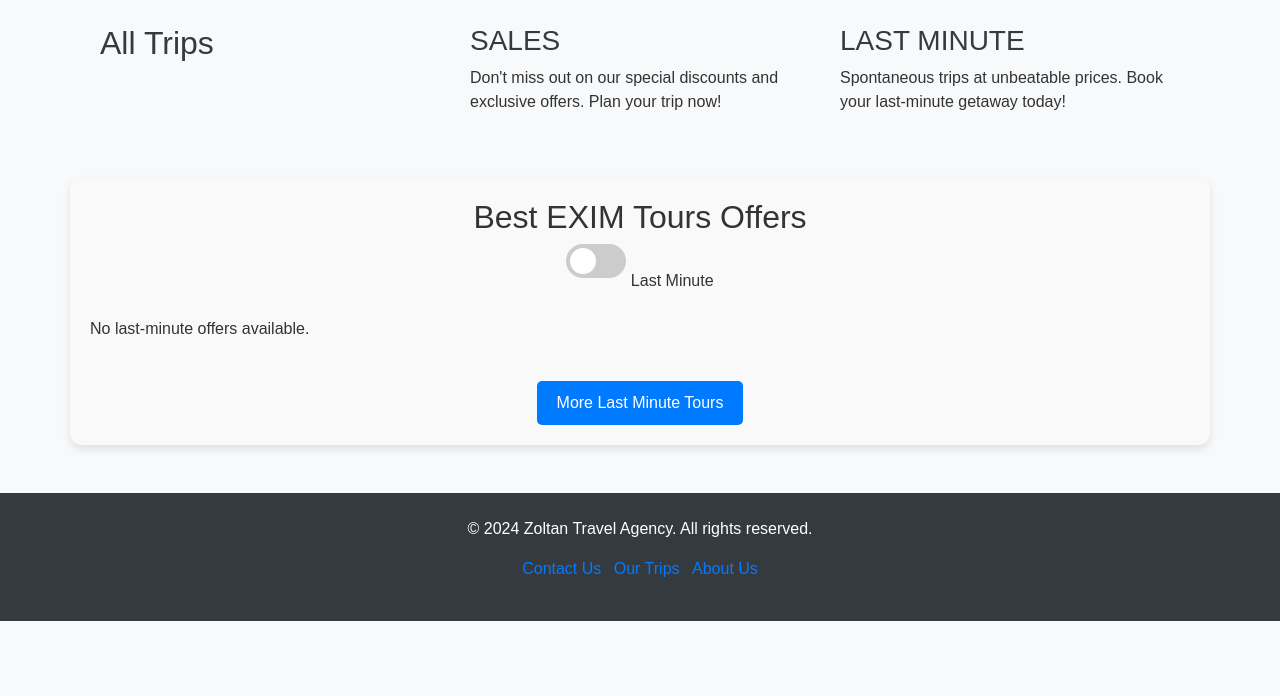
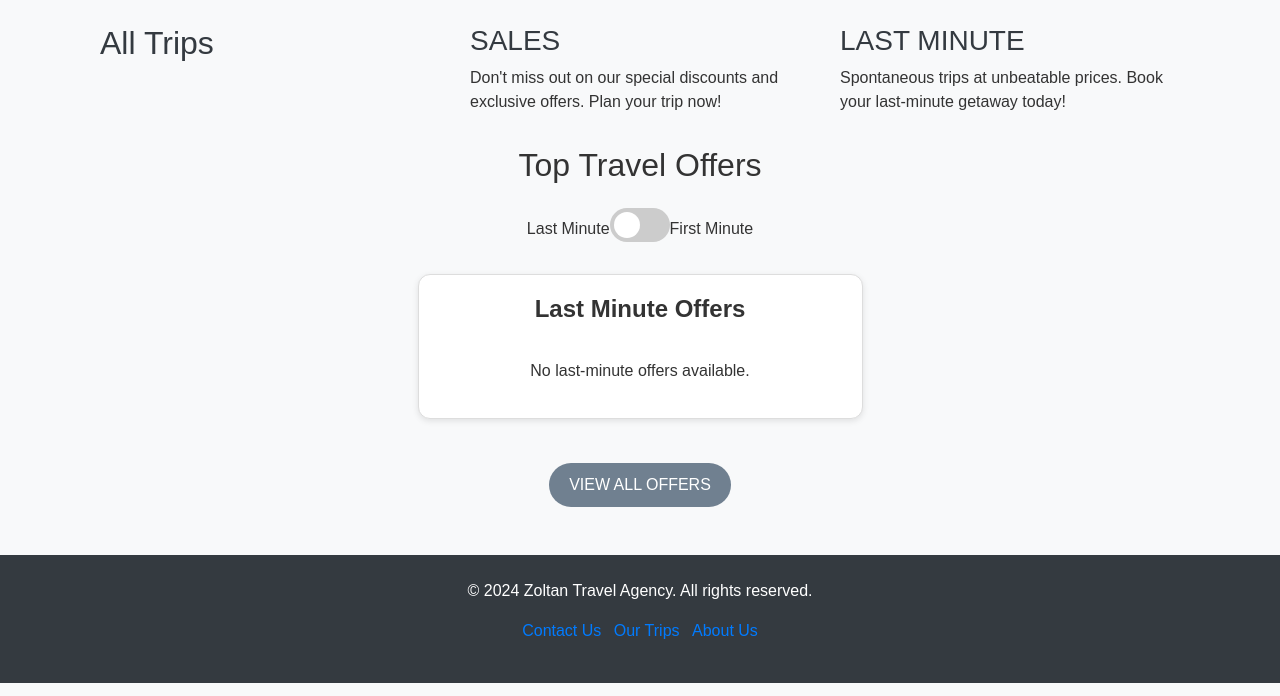
Before and after one commit to ZoltronPy/CS05, a Django app: page /trips/ in a window 1280 px wide. Shown: the part 104-800 px from the top of the page. Run offline with Django 5.2, Linux system fonts and the light colour scheme; data that the repository does not hold is empty; some libraries are stand-ins or nearby versions.

Commit message:
nová tlačítka, nový offer seznam na konci v base .

```diff
--- a/static/css.css
+++ b/static/css.css
@@ -76,6 +76,22 @@ input[type="number"]:focus, input[type="date"]:focus, select:focus {
     font-size: 1rem;
     border-radius: 25px; /* Zakulacení pro konzistentní vzhled */
     text-align: center;
+}
+
+.btn-primary {
+    background-color: #708090 !important; /* Modrá barva pro tlačítka */
+    border: none;
+    color: white;
+    padding: 10px 20px;
+    font-size: 1rem;
+    border-radius: 5px;
+    text-decoration: none;
+    transition: background-color 0.3s ease, box-shadow 0.3s ease;
+}
+
+.btn-primary:hover {
+    background-color: #5a6a77 !important; /* Tmavší odstín */
+    box-shadow: 0 4px 8px rgba(0, 0, 0, 0.2);
 }
 
 .submit-btn {
@@ -139,19 +159,122 @@ input[type="number"]:focus, input[type="date"]:focus, select:focus {
     font-size: 1.2rem;
 }
 
+.switch {
+    position: relative;
+    display: inline-block;
+    width: 60px;
+    height: 34px;
+}
+
+.switch input {
+    display: none;
+}
+
+.slider {
+    position: absolute;
+    cursor: pointer;
+    top: 0;
+    left: 0;
+    right: 0;
+    bottom: 0;
+    background-color: #ccc;
+    transition: 0.4s;
+    border-radius: 34px;
+}
+
+.slider:before {
+    position: absolute;
+    content: "";
+    height: 26px;
+    width: 26px;
+    left: 4px;
+    bottom: 4px;
+    background-color: white;
+    transition: 0.4s;
+    border-radius: 50%;
+}
+
+input:checked + .slider {
+    background-color: #708090; /* Nahrazeno novým odstínem */
+}
+
+input:checked + .slider:before {
+    transform: translateX(26px);
+}
+
+/* Responsive improvements for offers section */
+@media (max-width: 200px) {
+    .offer-item {
+        flex-direction: column;
+        align-items: flex-start;
+    }
+
+    .text-danger {
+        font-size: 1rem;
+    }
+
+    .btn-primary {
+        padding: 8px 15px;
+        font-size: 0.9rem;
+    }
+}
+
+.offers-section .row {
+    justify-content: center; /* Flexbox centrování */
+    text-align: center;      /* Zarovnání textu na střed */
+}
+.offers-section {
+    padding: 20px 20px;
+    background-color: #f9f9f9;
+    border-radius: 2px;
+    box-shadow: 0 4px 10px rgba(0, 0, 0, 0.1);
+}
+
+.offer-box {
+    background-color: #ffffff;
+    border: 1px solid #ddd;
+    border-radius: 12px;
+    padding: 20px;
+    margin-bottom: 20px;
+    box-shadow: 0 2px 6px rgba(0, 0, 0, 0.1);
+    transition: transform 0.3s ease, box-shadow 0.3s ease;
+}
+
+.offer-box:hover {
+    transform: translateY(-5px);
+    box-shadow: 0 6px 12px rgba(0, 0, 0, 0.2);
+}
+
+.offer-box h4 {
+    font-size: 1.5rem;
+    font-weight: bold;
+    color: #333;
+    margin-bottom: 20px;
+}
+
+.list-group-item {
+    border: none;
+    padding: 15px 20px;
+    font-size: 1rem;
+    transition: background-color 0.3s ease;
+}
+
+.list-group-item:hover {
+    background-color: #f0f0f0;
+}
+
 .btn-primary {
-    background-color: #007bff;
-    border: none;
+    background-color: #0066cc;
     color: white;
     padding: 10px 20px;
     font-size: 1rem;
-    border-radius: 5px;
-    text-decoration: none;
+    border-radius: 25px;
+    text-transform: uppercase;
     transition: background-color 0.3s ease, box-shadow 0.3s ease;
 }
 
 .btn-primary:hover {
-    background-color: #0056b3;
+    background-color: #004d99;
     box-shadow: 0 4px 8px rgba(0, 0, 0, 0.2);
 }
 
--- a/static/homepage.css
+++ b/static/homepage.css
@@ -350,3 +350,8 @@ footer .info-box p {
 section .row { /* Cílíme na mřížku s kartami v sekci */
     margin-top: 1rem; /* Upravte hodnotu dle potřeby */
 }
+
+.offers-section .row {
+    justify-content: center; /* Flexbox centrování */
+    text-align: center;      /* Zarovnání textu na střed */
+}
--- a/templates/base.html
+++ b/templates/base.html
@@ -1,13 +1,6 @@
+{% load static %}
 <!DOCTYPE html>
-{% load static %}
-
-<html
-    {% if LANGUAGE_CODE %}
-        lang="{{ LANGUAGE_CODE }}"
-    {% else %}
-        lang="en"
-    {% endif %}
->
+<html lang="{{ LANGUAGE_CODE|default:'en' }}">
 <head>
     <meta charset="utf-8">
     <meta name="viewport" content="width=device-width, initial-scale=1">
@@ -25,11 +18,9 @@
     <link rel="stylesheet" href="https://cdnjs.cloudflare.com/ajax/libs/font-awesome/5.15.4/css/all.min.css">
 
     <!-- Favicon -->
-    <link rel="icon" href="{% static 'favicon.ico' %}" type="image/x-icon">
+    <link rel="icon" href="{% static 'favicon.ico' %}" type="image/x-icon" alt="Favicon">
 </head>
-
 <body class="bg-light">
-
     <!-- Navbar Section -->
     {% include "navbar.html" %}
 
@@ -69,64 +60,98 @@
     <!-- Main Content Section -->
     <div class="container mt-4">
         {% block content %}
-        <!-- Content will be injected here -->
         {% endblock %}
     </div>
 
    <!-- Offers Section -->
 {% block offers %}
-    <section class="offers-section container mt-5">
-        <h2 class="text-center">Best EXIM Tours Offers</h2>
-        <div class="text-center mb-4">
+<section class="container my-3 offers">
+    <h2 class="text-center mb-4">Top Travel Offers</h2>
+
+    <!-- Toggle Switch -->
+    <div class="d-flex justify-content-center align-items-center mb-4">
+        <span class="me-3">Last Minute</span>
         <label class="switch">
             <input type="checkbox" id="offerToggle">
-                <span class="slider"></span>
+            <span class="slider round"></span>
         </label>
-            <span id="offerType">Last Minute</span>
+        <span class="ms-1">First Minute</span>
     </div>
-        <div class="row">
-            <div class="col-md-6 last-minute">
-                <ul class="list-unstyled">
+
+    <!-- Offers Lists -->
+    <div class="row justify-content-center">
+        <!-- Last Minute Offers -->
+        <div class="col-lg-5 col-md-6 last-minute">
+            <div class="offer-box">
+                <h4 class="text-center">Last Minute Offers</h4>
+                <ul class="list-group">
                     {% for offer in last_minute_offers %}
-                    <li class="offer-item d-flex justify-content-between align-items-center mb-3">
+                    <li class="list-group-item d-flex justify-content-between align-items-center">
                         <div>
                             <strong>{{ offer.formatted_departure_date }}</strong> / {{ offer.stay_duration }} nights
                             <br>
                             <span>{{ offer.destination_city.name }} ({{ offer.destination_city.country.name }})</span>
                             <br>
-                            <span>{{ offer.departure_city.name }}</span>
+                            <small>Departure: {{ offer.departure_city.name }}</small>
                         </div>
                         <div class="text-danger fw-bold">{{ offer.price_per_adult|floatformat:2 }} CZK</div>
                     </li>
                     {% empty %}
-                    <li>No last-minute offers available.</li>
+                    <li class="list-group-item text-center">No last-minute offers available.</li>
                     {% endfor %}
                 </ul>
             </div>
-            <div class="col-md-6 first-minute" style="display: none;">
-                <ul class="list-unstyled">
+        </div>
+
+        <!-- First Minute Offers -->
+        <div class="col-lg-5 col-md-6 first-minute" style="display: none;">
+            <div class="offer-box">
+                <h4 class="text-center">First Minute Offers</h4>
+                <ul class="list-group">
                     {% for offer in first_minute_offers %}
-                    <li class="offer-item d-flex justify-content-between align-items-center mb-3">
+                    <li class="list-group-item d-flex justify-content-between align-items-center">
                         <div>
                             <strong>{{ offer.formatted_departure_date }}</strong> / {{ offer.stay_duration }} nights
                             <br>
                             <span>{{ offer.destination_city.name }} ({{ offer.destination_city.country.name }})</span>
                             <br>
-                            <span>{{ offer.departure_city.name }}</span>
+                            <small>Departure: {{ offer.departure_city.name }}</small>
                         </div>
                         <div class="text-danger fw-bold">{{ offer.price_per_adult|floatformat:2 }} CZK</div>
                     </li>
                     {% empty %}
-                    <li>No first-minute offers available.</li>
+                    <li class="list-group-item text-center">No first-minute offers available.</li>
                     {% endfor %}
                 </ul>
             </div>
         </div>
+    </div>
+
+    <!-- More Offers Button -->
     <div class="text-center mt-4">
-            <a href="{% url 'all_offers' %}" class="btn btn-primary">More Last Minute Tours</a>
+        <a href="{% url 'all_offers' %}" class="btn btn-primary">View All Offers</a>
     </div>
 </section>
 {% endblock %}
+
+<script>
+    document.addEventListener("DOMContentLoaded", function () {
+        const toggle = document.getElementById("offerToggle");
+        const lastMinute = document.querySelector(".last-minute");
+        const firstMinute = document.querySelector(".first-minute");
+
+        toggle.addEventListener("change", function () {
+            if (toggle.checked) {
+                lastMinute.style.display = "none";
+                firstMinute.style.display = "block";
+            } else {
+                lastMinute.style.display = "block";
+                firstMinute.style.display = "none";
+            }
+        });
+    });
+</script>
+
 
     <!-- Footer Section -->
     <footer class="footer mt-5 py-4 bg-dark text-white text-center">
@@ -143,25 +168,5 @@
     <!-- Bootstrap 4 JS -->
     <script src="https://code.jquery.com/jquery-3.5.1.slim.min.js"></script>
     <script src="https://cdn.jsdelivr.net/npm/bootstrap@4.5.2/dist/js/bootstrap.bundle.min.js"></script>
-
-    <!-- Optional: Custom JavaScript -->
-    <script>
-        document.addEventListener("DOMContentLoaded", function () {
-            const offerToggle = document.getElementById("offerToggle");
-            const offerType = document.getElementById("offerType");
-
-            offerToggle.addEventListener("change", function () {
-                if (offerToggle.checked) {
-                    offerType.textContent = "First Minute";
-                    document.querySelectorAll(".last-minute").forEach(el => el.style.display = "none");
-                    document.querySelectorAll(".first-minute").forEach(el => el.style.display = "block");
-                } else {
-                    offerType.textContent = "Last Minute";
-                    document.querySelectorAll(".first-minute").forEach(el => el.style.display = "none");
-                    document.querySelectorAll(".last-minute").forEach(el => el.style.display = "block");
-                }
-            });
-        });
-    </script>
 </body>
 </html>
```
Also changed, not shown: other parts of static/css.css (+11 -24 lines), static/style.css (+77 -159 lines), viewer/templates/trip_detail.html (+41 -36 lines). Lines whose indentation alone changed are shown as unchanged.
